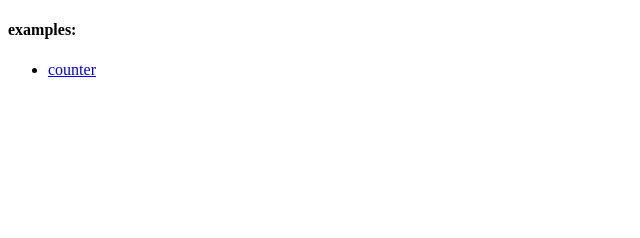
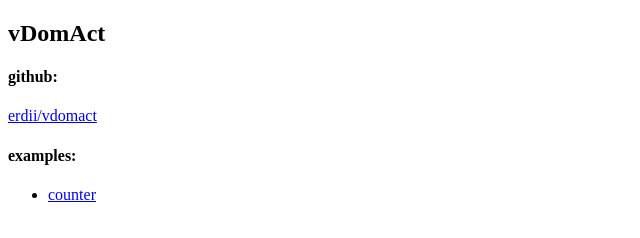
Before and after one commit to erdii/vdomact, a website: page index.html in a window 1280 px wide. Shown: the whole page, without its empty margins (0-640 px from the left). Drawn offline with Linux system fonts and the light colour scheme.

Commit message:
github pages

```diff
--- a/index.html
+++ b/index.html
@@ -15,12 +15,25 @@
 		<!--[if lt IE 7]>
 			<p class="browsehappy">You are using an <strong>outdated</strong> browser. Please <a href="#">upgrade your browser</a> to improve your experience.</p>
 		<![endif]-->
+		<h2>vDomAct</h2>
 
+		<p>
+			<h4>
+				github:
+			</h4>
+
+			<p>
+				<a href="https://github.com/erdii/vdomact">erdii/vdomact</a>
+			</p>
+		</p>
+
+		<p>
 			<h4>examples:</h4>
 			<ul>
 				<li>
 					<a href="./examples/counter/index.html">counter</a>
 				</li>
 			</ul>
+		</p>
 	</body>
 </html>
```
Lines whose indentation alone changed are shown as unchanged.
